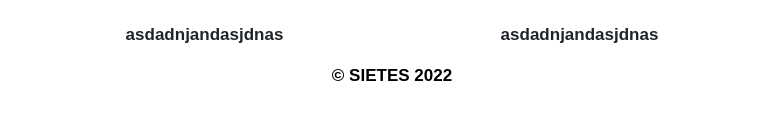
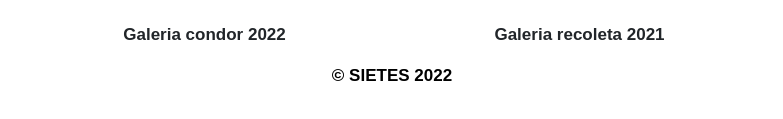
Before and after one commit to Tomascazcarra/PF_CazcarraTomas, a website: page paginas/gallery.html in a window 1280 px wide. Shown: the part 629-748 px from the top of the page, 248-1031 px from the left. Drawn offline with nearby package versions, Linux system fonts and the light colour scheme.

Commit message:
se realizaron unos ultimos retoques

```diff
--- a/paginas/gallery.html
+++ b/paginas/gallery.html
@@ -4,10 +4,12 @@
     <meta charset="UTF-8">
     <meta http-equiv="X-UA-Compatible" content="IE=edge">
     <meta name="viewport" content="width=device-width, initial-scale=1.0">
-    <title>Siestes</title>
+    <title>Siestes gallery</title>
     <link href="https://cdn.jsdelivr.net/npm/bootstrap@5.2.2/dist/css/bootstrap.min.css" rel="stylesheet" integrity="sha384-Zenh87qX5JnK2Jl0vWa8Ck2rdkQ2Bzep5IDxbcnCeuOxjzrPF/et3URy9Bv1WTRi" crossorigin="anonymous">
     <link rel="stylesheet" href="../css/main.css">
     <link rel="shortcut icon" href="../multimedia/favicon.ico" type="image/x-icon">
+    <meta name="keywords" content="diseño, muebles, sillas, diseño de muebles, diseño argentina, argentina design, design, diseño industrial">
+    <meta name="description" content="Fotos reales de nuestros muebles de diseño en diversas galerias del pais">
 </head>
 <!-- cuerpo -->
 <body class="conteiner-fluid">
@@ -40,11 +42,11 @@
     <main class="principal__g">
             <div>
                 <img src="../multimedia/dates.jpg" alt="">
-                <p> asdadnjandasjdnas </p>
+                <p> Galeria condor 2022 </p>
             </div>
             <div>
                 <img src="../multimedia/gallery1.jpg" alt="">
-                <p> asdadnjandasjdnas </p>
+                <p> Galeria recoleta 2021 </p>
             </div>
     </main>
 <!-- footer -->
--- a/scss/_home.scss
+++ b/scss/_home.scss
@@ -4,7 +4,6 @@
     flex-wrap: $flexw;
     justify-content: $justifyc;
 }
-
 .principal__imagen{
     width: 575px;
     height: 575px;
```
Also changed, not shown: index.html (+3 -1 lines), paginas/contact.html (+3 -1 lines), paginas/nextdates.html (+3 -1 lines), paginas/shop.html (+3 -1 lines), scss/_gallery.scss (+4 -4 lines).
